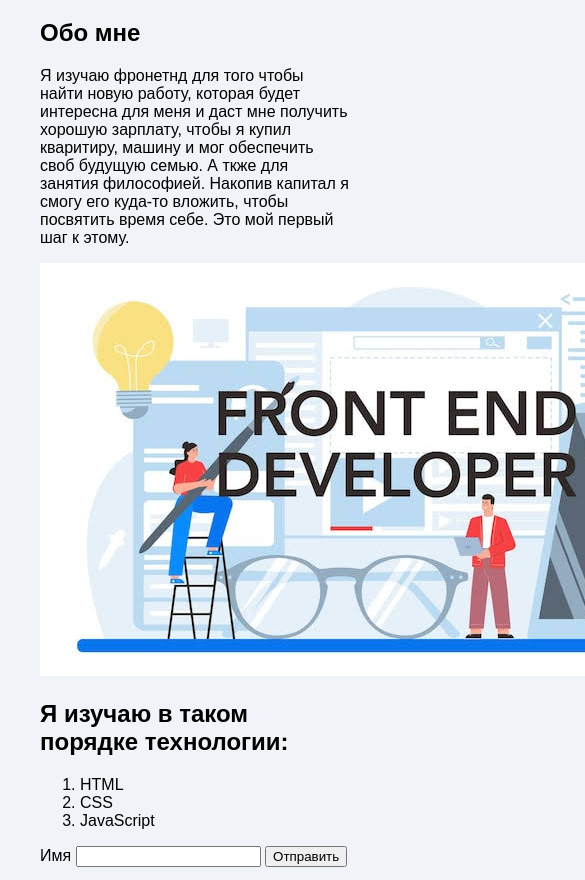
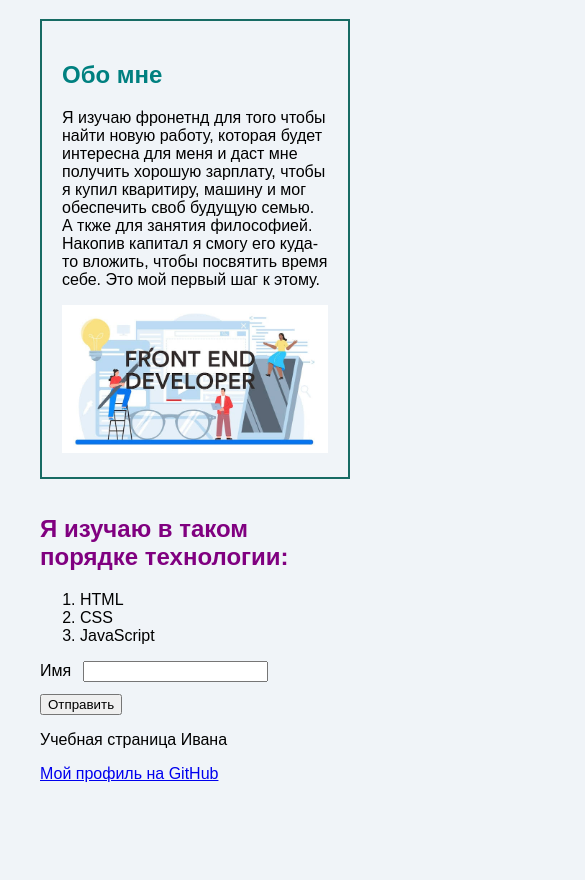
Before and after one commit to Ashina37/frontend-learning, a plain HTML site: page index.html in a window 390 px wide. Shown: the part 175-1055 px from the top of the page, 585 px wide, since content can reach past the window. After the commit the page ends 1014 px from the top, so only its background shows below. Drawn offline with Linux system fonts and the light colour scheme.

Commit message:
Добавление стилей к странице и её адаптивность

```diff
--- a/index.html
+++ b/index.html
@@ -14,7 +14,8 @@
     </header>
     <main>
         <!--Основное содержание-->
-        <section>
+        <div class="intro-grid">
+            <section class="about">
                 <h2>Обо мне</h2>
                 <p>
                     Я изучаю фронетнд для того чтобы найти новую работу, которая будет интересна для меня и
@@ -34,8 +35,9 @@
                     <li>JavaScript</li>
                 </ol>
             </section>
+        </div>
 
-        <form>
+        <form class="visitor-form">
             <label for="visitor-name">Имя</label>
             <input type="text" id="visitor-name" name="visitorName" required>
             <button type="submit">Отправить</button>
--- a/style.css
+++ b/style.css
@@ -7,3 +7,43 @@ body {
 h1 {
     color: red;
 }
+
+.about {
+    width: 100%;
+    max-width: 640px;
+    padding: 1.25rem;
+    border: 2px solid #176b64;
+    box-sizing: border-box;
+}
+
+.about img {
+    max-width: 100%;
+    height: auto;
+}
+
+.about h2 {
+    color: teal;
+}
+
+h2 {
+    color: purple;
+}
+
+.visitor-form {
+    display: flex;
+    align-items: center;
+    gap: 12px;
+    flex-wrap: wrap;
+}
+
+.intro-grid {
+    display: grid;
+    grid-template-columns: 2fr 1fr;
+    gap: 16px;
+}
+
+@media (max-width: 600px) {
+    .intro-grid {
+        grid-template-columns: 1fr;
+    }
+}
```
Also changed, not shown: 1 other file. Lines whose indentation alone changed are shown as unchanged.
